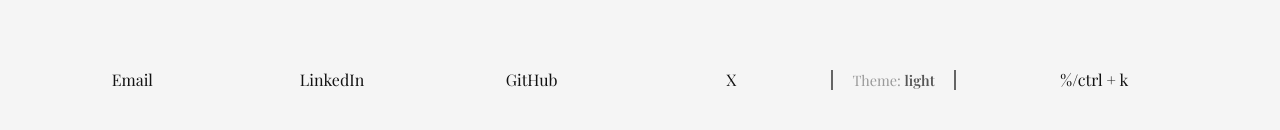
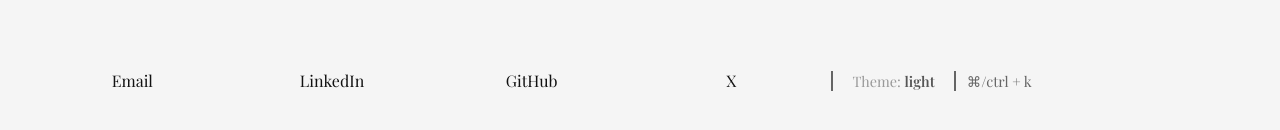
Before and after one commit to Flaryiest/Intospection, a React (Vite) app in the folder web/: page / in a window 1280 px wide. Shown: the part 762-892 px from the top of the page. Built offline with nearby package versions, Linux system fonts and the light colour scheme; a web font is replaced by a local one.

Commit message:
ctrl k navigation

```diff
--- a/web/src/Layout.tsx
+++ b/web/src/Layout.tsx
@@ -1,19 +1,38 @@
+import { useState, useEffect, useCallback } from 'react'
 import Navbar from '@components/navbar/navbar'
 import Footer from '@components/footer/footer'
 import CursorCanvas from '@components/cursor-canvas/cursor-canvas'
+import CommandPalette from '@components/command-palette/command-palette'
 import { Outlet } from 'react-router-dom'
 import styles from './layout.module.css'
 
 export default function Layout() {
+    const [paletteOpen, setPaletteOpen] = useState(false)
+
+    const openPalette = useCallback(() => setPaletteOpen(true), [])
+    const closePalette = useCallback(() => setPaletteOpen(false), [])
+
+    useEffect(() => {
+        const handleKey = (e: KeyboardEvent) => {
+            if ((e.ctrlKey || e.metaKey) && e.key === 'k') {
+                e.preventDefault()
+                setPaletteOpen((prev) => !prev)
+            }
+        }
+        document.addEventListener('keydown', handleKey)
+        return () => document.removeEventListener('keydown', handleKey)
+    }, [])
+
     return (
         <>
             <CursorCanvas />
+            <CommandPalette open={paletteOpen} onClose={closePalette} />
             <div className={styles.layout}>
                 <Navbar />
-            <div className={styles.page}>
-                <Outlet />
-            </div>
-            <Footer />
+                <div className={styles.page}>
+                    <Outlet />
+                </div>
+                <Footer onOpenPalette={openPalette} />
             </div>
         </>
     )
--- a/web/src/components/footer/footer.module.css
+++ b/web/src/components/footer/footer.module.css
@@ -66,6 +66,17 @@
 
 .searchButton {
     min-width: 10ch;
+    background: none;
+    width: auto;
+    height: auto;
+    cursor: pointer;
+    font-size: 0.9rem;
+    color: var(--text-dim);
+    transition: color 0.2s ease;
+}
+
+.searchButton:hover {
+    color: var(--text-secondary);
 }
 
 .divider {
--- a/web/src/components/footer/footer.tsx
+++ b/web/src/components/footer/footer.tsx
@@ -10,7 +10,11 @@ function getStoredTheme(): Theme {
     return 'light'
 }
 
-export default function Footer() {
+interface FooterProps {
+    onOpenPalette: () => void
+}
+
+export default function Footer({ onOpenPalette }: FooterProps) {
     const [theme, setTheme] = useState<Theme>(getStoredTheme)
 
     useEffect(() => {
@@ -66,11 +70,12 @@ export default function Footer() {
 
                     <div className={styles.divider}></div>
 
-                    <div
+                    <button
                         className={`${styles.searchButton} ${styles.link}`}
+                        onClick={onOpenPalette}
                     >
-                        %/ctrl + k
-                    </div>
+                        ⌘/ctrl + k
+                    </button>
                 </div>
             </footer>
         </div>
```
